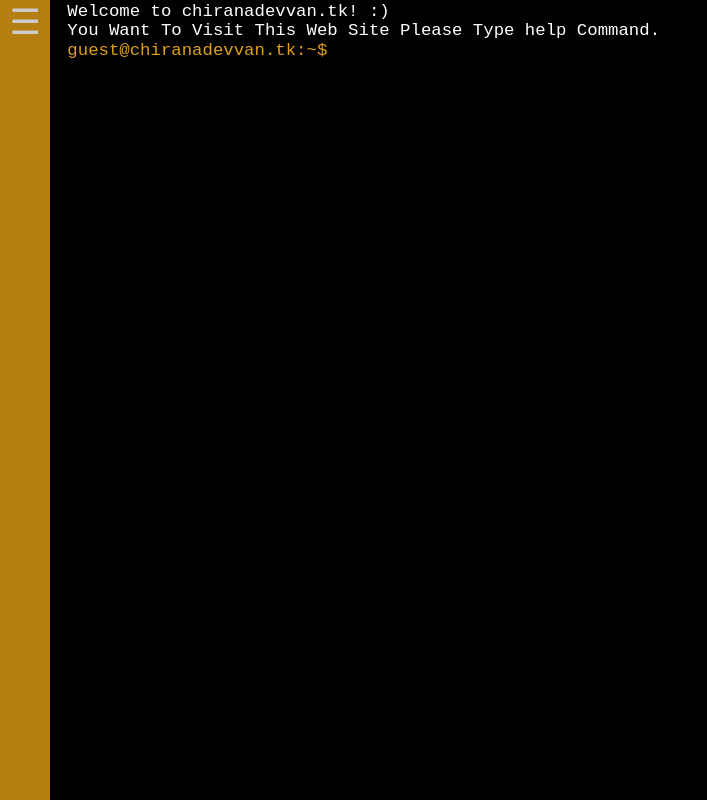
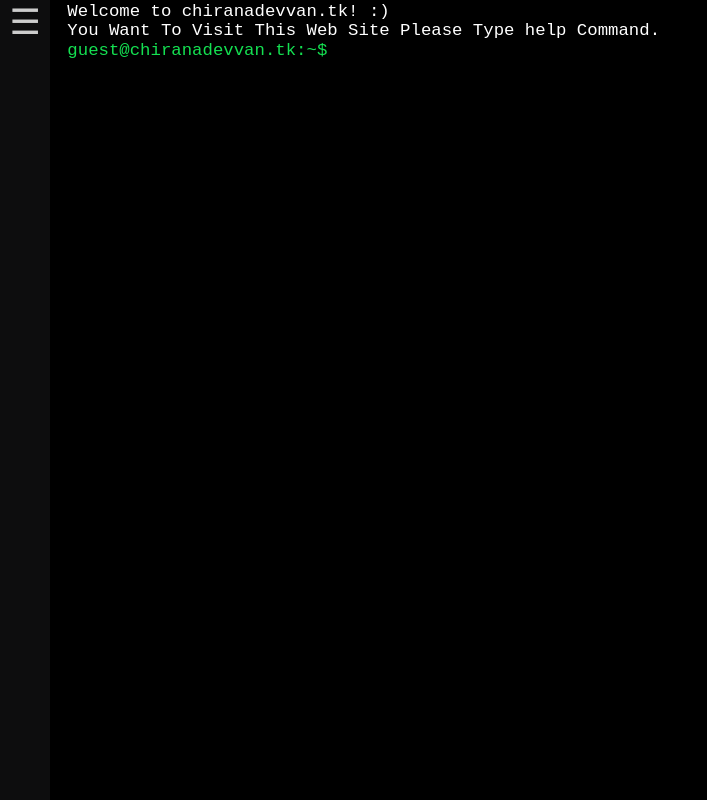
Before and after one commit to chirna/bbb, a plain HTML site: page index.html in a window 1280 px wide. Shown: the whole page, without its empty margins (0-707 px from the left). Drawn offline with Linux system fonts and the light colour scheme.

Commit message:
Update main.css

```diff
--- a/css/main.css
+++ b/css/main.css
@@ -46,7 +46,7 @@ body {
     user-select: none;
 }
 .prompt-color {
-    color: #e09f14;
+    color: #14e051;
 }
 .input-line {
     display: -webkit-box;
@@ -89,7 +89,7 @@ body {
     z-index: 9;
     top: 0;
     left: 0;
-    background-color: #e09f14;
+    background-color: #111112;
     opacity: 0.8;
     overflow-x: hidden;
     transition: 0.3s;
```
